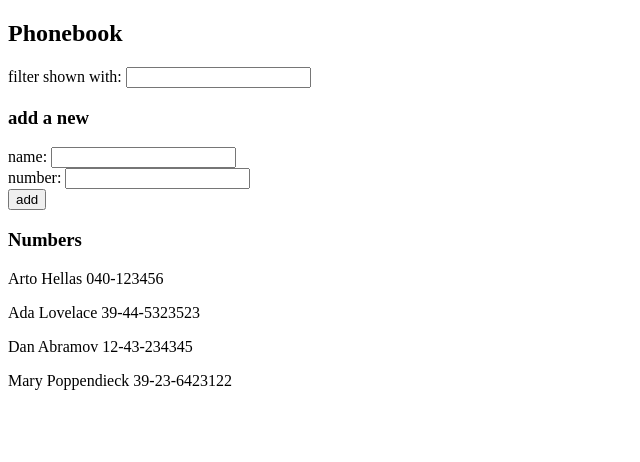
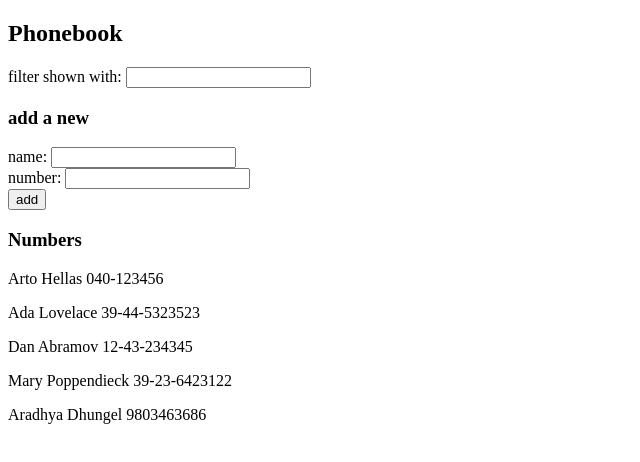
Before and after one commit to uwantwater/fullstackopen, a React (Create React App) app in the folder part2/phonebook/: page / in a window 1280 px wide. Shown: the top 462 px of the page, without its empty margins (0-640 px from the left). Built offline with nearby package versions, Linux system fonts and the light colour scheme; data requests are answered from the project's data file.

Commit message:
post request

```diff
--- a/part2/phonebook/db.json
+++ b/part2/phonebook/db.json
@@ -1,5 +1,5 @@
 {
-  "persons":[
+  "persons": [
     {
       "name": "Arto Hellas",
       "number": "040-123456",
@@ -19,6 +19,11 @@
       "name": "Mary Poppendieck",
       "number": "39-23-6423122",
       "id": 4
+    },
+    {
+      "name": "Aradhya Dhungel",
+      "number": "9803463686",
+      "id": 5
     }
   ]
 }
--- a/part2/phonebook/src/App.js
+++ b/part2/phonebook/src/App.js
@@ -78,6 +78,9 @@ const App = () => {
          id: persons.length + 1
         }
       setPersons(persons.concat(personObject))
+      axios
+        .post('http://localhost:3001/persons', personObject)
+        .then(response => console.log(response))
     }
   }
 
```
